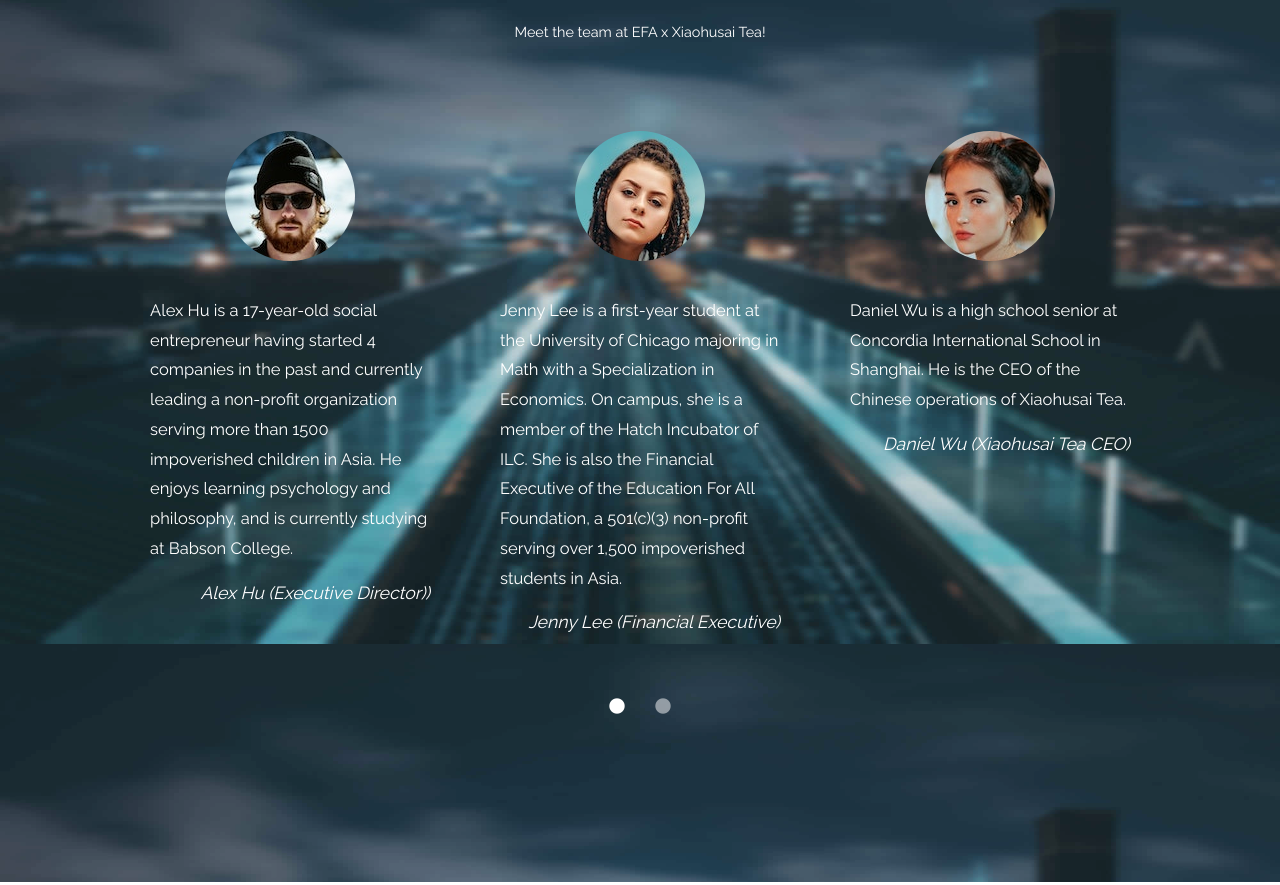
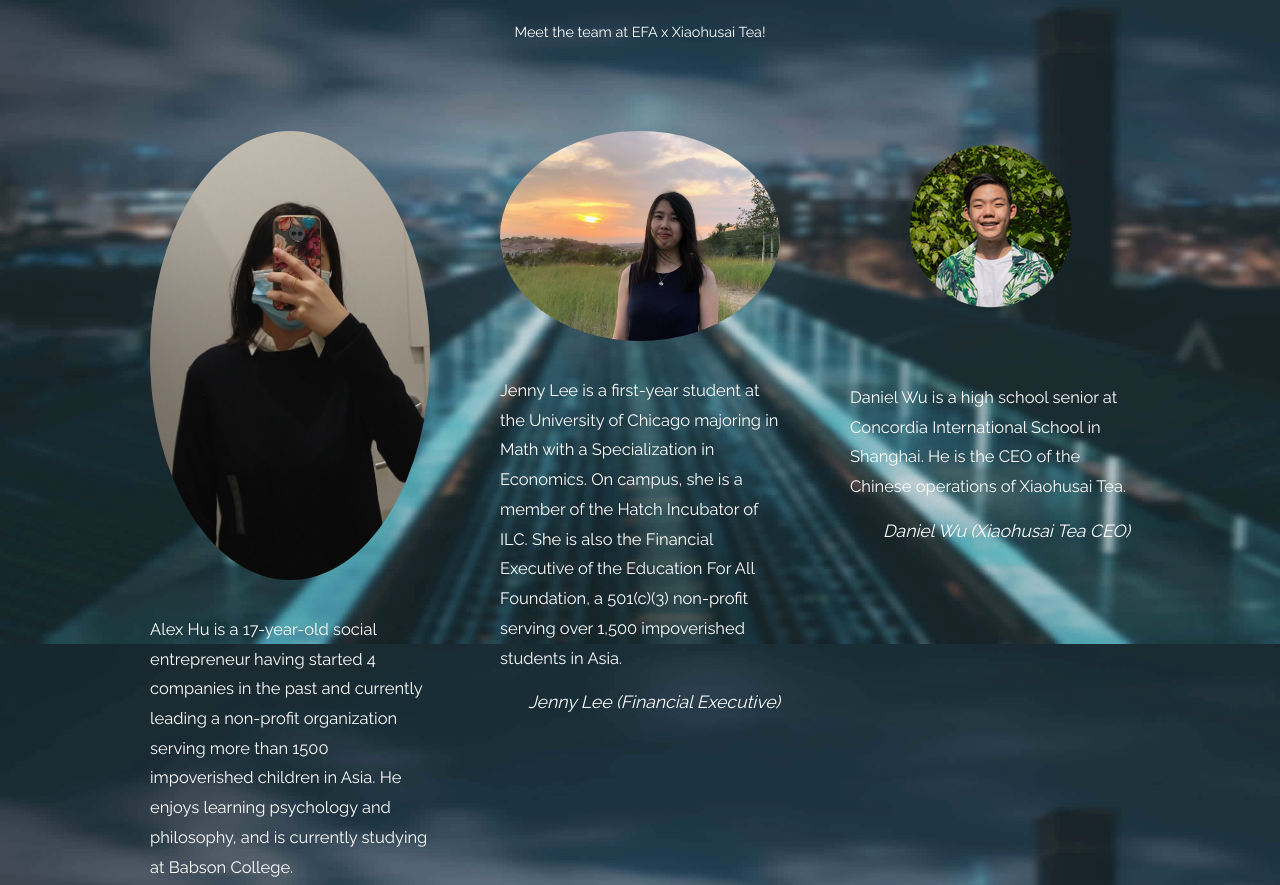
Before and after one commit to jyleepandas/ILC-Jylee, a plain HTML site: page index.html in a window 1280 px wide. Shown: the part 2080-2965 px from the top of the page. Drawn offline with Linux system fonts and the light colour scheme.

Commit message:
edit 4ish

```diff
--- a/index.html
+++ b/index.html
@@ -158,27 +158,22 @@ https://www.tooplate.com/view/2117-infinite-loop
             <div class="mx-auto tm-gallery-container tm-gallery-container-2">
               <div class="tm-testimonials-carousel">
                 <figure class="tm-testimonial-item">
-                  <img src="img/testimonial-img-02.jpg" alt="Image" class="img-fluid mx-auto">
+                  <img src="img/IMG_20210820_125250113.jpg" alt="Image" class="img-fluid mx-auto">
                   <blockquote>Alex Hu is a 17-year-old social entrepreneur having started 4 companies in the past and currently leading a non-profit organization serving more than 1500 impoverished children in Asia. He enjoys learning psychology and philosophy, and is currently studying at Babson College.</blockquote>
                   <figcaption>Alex Hu (Executive Director))</figcaption>
                 </figure>
 
                 <figure class="tm-testimonial-item">
-                  <img src="img/testimonial-img-01.jpg" alt="Image" class="img-fluid mx-auto">
+                  <img src="img/IMG_2973.jpg" alt="Image" class="img-fluid mx-auto">
                   <blockquote>Jenny Lee is a first-year student at the University of Chicago majoring in Math with a Specialization in Economics. On campus, she is a member of the Hatch Incubator of ILC. She is also the Financial Executive of the Education For All Foundation, a 501(c)(3) non-profit serving over 1,500 impoverished students in Asia.</blockquote>
                   <figcaption>Jenny Lee (Financial Executive)</figcaption>
                 </figure>
 
                 <figure class="tm-testimonial-item">
-                  <img src="img/testimonial-img-03.jpg" alt="Image" class="img-fluid mx-auto">
+                  <img src="img/daniel.png" alt="Image" class="img-fluid mx-auto">
                   <blockquote>Daniel Wu is a high school senior at Concordia International School in Shanghai. He is the CEO of the Chinese operations of Xiaohusai Tea.</blockquote>
                   <figcaption>Daniel Wu (Xiaohusai Tea CEO)</figcaption>
                 </figure>
-
-                <figure class="tm-testimonial-item">
-                  <img src="img/testimonial-img-03.jpg" alt="Image" class="img-fluid mx-auto">
-                  <blockquote>Kailey Wu is an Accounting and Financial Management Student at University of Waterloo</blockquote>
-                  <figcaption>Kailey Wu (EFA volunteer)</figcaption>
               </div>
             </div>
           </div>
```
